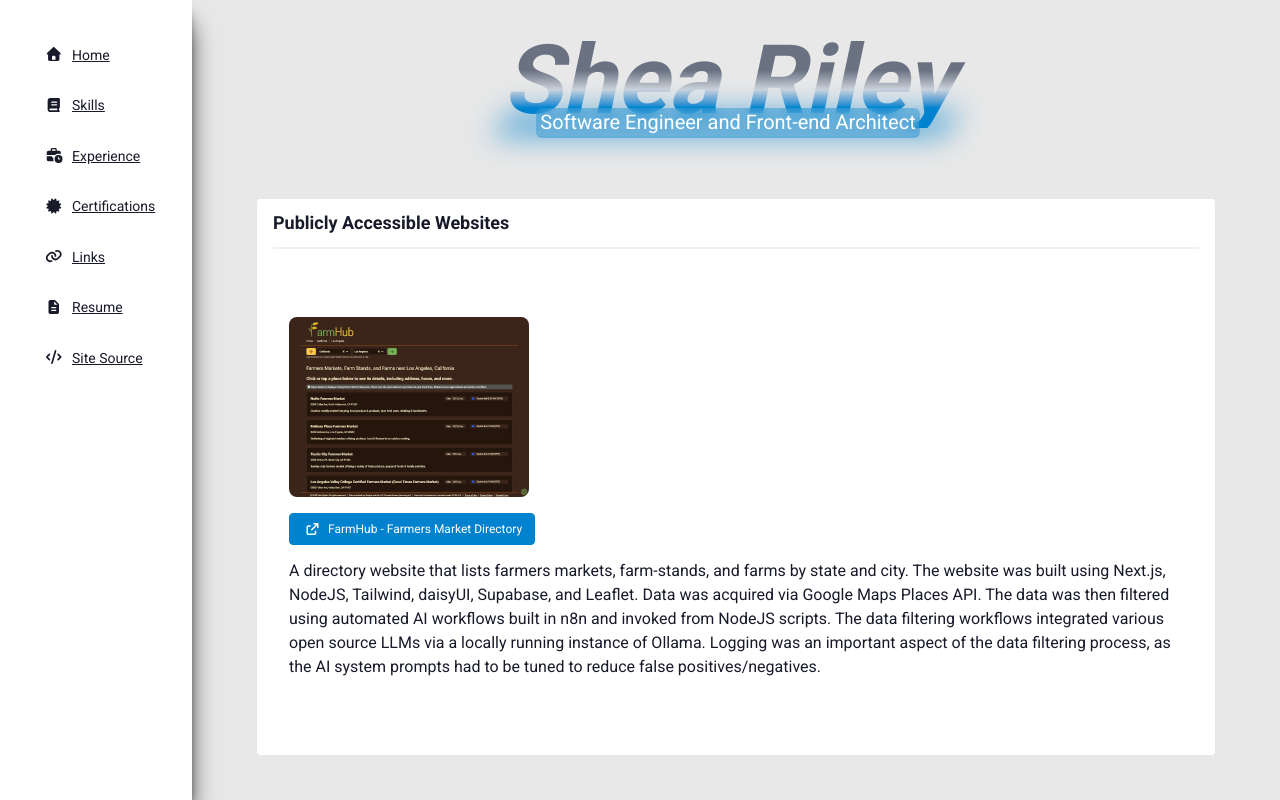
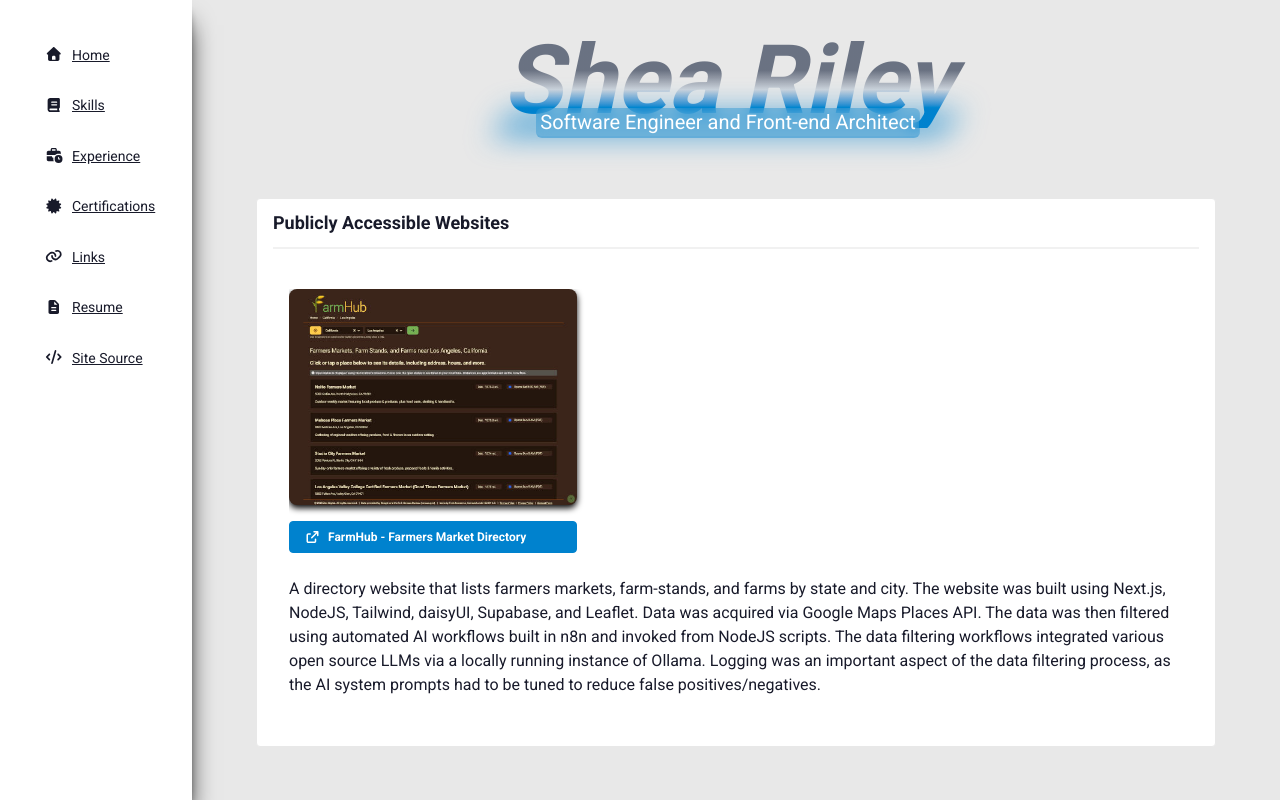
Before and after one commit to sheariley/portfolio-web-dev, a React (Vite) app: page /links in a window 1280 px wide. Shown: the top 800 px of the page. Built offline with nearby package versions, Linux system fonts and the light colour scheme.

Commit message:
Minor styling improvements

```diff
--- a/src/components/ui/PageHeader.tsx
+++ b/src/components/ui/PageHeader.tsx
@@ -6,7 +6,7 @@
   children
 }: PropsWithChildrenAndClassName) {
   return (
-    <h1 className={twJoin('mb-1 text-center', className)}>
+    <h1 className={twJoin('mb-1 text-center text-primary text-shadow-lg text-shadow-black/10', className)}>
       <span className="inline-block rounded-md backdrop-blur-sm">
         {children}
       </span>
--- a/src/pages/ExperiencePage.tsx
+++ b/src/pages/ExperiencePage.tsx
@@ -7,7 +7,7 @@
       <PageHeader>
         Work Experience
         <br />
-        (in reverse chronological order)
+        <div className="text-base">(in reverse chronological order)</div>
       </PageHeader>
       <br />
       <section className="flex flex-col items-center gap-8 space-y-12">
--- a/src/pages/LinksPage.tsx
+++ b/src/pages/LinksPage.tsx
@@ -22,17 +22,16 @@
             <div className="flex flex-col items-start">
               <ul className="my-0 list-none space-y-6 pl-0 *:flex *:min-w-45 *:flex-col *:items-start *:pl-0">
                 <li>
-                  <figure className="my-0 flex flex-col items-start">
+                  <figure className="my-0 flex flex-col items-start not-prose space-y-6">
+                    <div className="flex flex-col items-stretch space-y-4">
                       <a
-                      className="mb-4 self-start"
+                        className="mb-4"
                         target="_blank"
                         rel="noopener noreferrer"
                         href={ExternalLinkUrls.FarmHub}
                       >
                         <img
-                        className="my-0 rounded-lg not-prose"
-                        width="240px"
-                        height="180px"
+                          className="my-0 rounded-lg not-prose aspect-auto max-w-72 drop-shadow-black drop-shadow-md"
                           src={farmHubWebsitePreviewImg}
                           alt="FarmHub website preview"
                         />
@@ -44,10 +43,11 @@
                         rel="noopener noreferrer"
                         icon={faExternalLink}
                         size="sm"
-                      className="justify-start self-start"
+                        className="justify-start"
                       >
                         FarmHub - Farmers Market Directory
                       </Button>
+                    </div>
                     <figcaption className="self-start text-base text-base-content">
                       A directory website that lists farmers markets,
                       farm-stands, and farms by state and city. The website was
```
Lines whose indentation alone changed are shown as unchanged.
